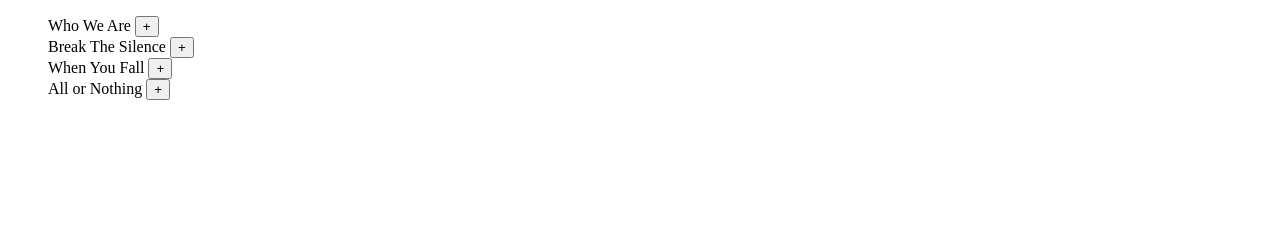
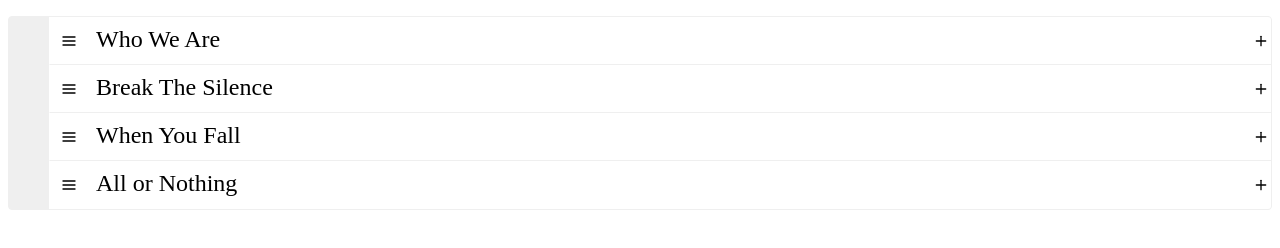
Before and after one commit to Tscheffrey/setlist-composer, a Gatsby site: page / in a window 1280 px wide. Built offline with nearby package versions, Linux system fonts and the light colour scheme; Gatsby itself is replaced by a stand-in of ours.

Commit message:
basic setup

```diff
--- a/package.json
+++ b/package.json
@@ -9,7 +9,9 @@
     "gatsby-link": "^1.6.46",
     "gatsby-plugin-react-helmet": "^2.0.11",
     "gatsby-plugin-styled-components": "^2.0.11",
+    "polished": "^1.9.3",
     "react-helmet": "^5.2.0",
+    "react-icons": "^3.0.5",
     "react-sortable-hoc": "^0.8.3",
     "shortid": "^2.2.12",
     "styled-components": "^3.4.2"
--- a/src/components/ListItem.js
+++ b/src/components/ListItem.js
@@ -1,12 +1,64 @@
 import React, {Component} from 'react';
-import styled from 'styled-components'
+import styled from 'styled-components';
+import { ellipsis } from 'polished'
+import { FiPlus, FiMenu, } from 'react-icons/fi';
 
-const Container = styled.div`
+const Container = styled.li`
+  list-style-type: none;
+  margin: 0;
   cursor: grab;
+  background: white;
+  border: 1px solid transparent;
+  border-bottom-color: #efefef;
+  width: 100%;
+  display: flex;
+  padding: 8px 4px;
+  user-select: none;
+  &:last-child {
+    border-bottom-color: transparent;
+  }
 `
 
-const AddButton = styled.button`
+const Button = styled.div`
   cursor: pointer;
+  height: 30px;
+  width: 30px;
+  display: flex;
+  align-items: center;
+  justify-content: center;
+  flex-shrink: 0;
+`
+
+const AddButton = Button.extend`
+
+`
+
+const DragHandleWrapper = styled.div`
+  height: 30px;
+  width: 30px;
+  display: flex;
+  align-items: center;
+  justify-content: center;
+  flex-shrink: 0;
+`
+
+const Title = styled.span`
+  font-size: 24px;
+  ${ellipsis()}
+`
+
+const FlexibleSpacer = styled.div`
+  height: 10px;
+  width: auto;
+  flex-grow: 999999999;
+`
+
+const FixedSpacer = styled.div`
+  height: 10px;
+  ${'' /* background: red; */}
+  flex-grow: 0;
+  flex-shrink: 0;
+  width: ${props => props.width  ? props.width : 8 }px;
 `
 
 class ListItem extends React.Component {
@@ -17,8 +69,15 @@ class ListItem extends React.Component {
   render(){
     return(
       <Container>
-        {this.props.item.title + ' '}
-        <AddButton>+</AddButton>
+        <DragHandleWrapper>
+          <FiMenu/>
+        </DragHandleWrapper>
+        <FixedSpacer width={12}/>
+        <Title>{this.props.item.title}</Title>
+        <FlexibleSpacer/>
+        <AddButton>
+          <FiPlus/>
+        </AddButton>
       </Container>
     )
   }
--- a/src/layouts/index.css
+++ b/src/layouts/index.css
@@ -5,6 +5,8 @@ html {
 }
 body {
   margin: 0;
+  padding: 0;
+  font-family: sans-serif;
 }
 article,
 aside,
@@ -198,7 +200,6 @@ html {
 }
 body {
   color: hsla(0, 0%, 0%, 0.8);
-  font-family: georgia, serif;
   font-weight: normal;
   word-wrap: break-word;
   font-kerning: normal;
--- a/src/pages/index.js
+++ b/src/pages/index.js
@@ -3,18 +3,26 @@ import Link from 'gatsby-link'
 import {SortableContainer, SortableElement, arrayMove} from 'react-sortable-hoc';
 import ListItem from '../components/ListItem'
 import Shortid from 'shortid'
+import styled from 'styled-components';
 
 const SortableItem = SortableElement(({value}) =>
   <ListItem item={value} />
 );
 
+const SortableListContainer = styled.ul`
+  background: #efefef;
+  border: 1px solid #efefef;
+  border-radius: 4px;
+  overflow: hidden;
+`
+
 const SortableList = SortableContainer(({items}) => {
   return (
-    <ul>
+    <SortableListContainer>
       {items.map((item, index) => (
         <SortableItem key={item.key} index={index} value={item} />
       ))}
-    </ul>
+    </SortableListContainer>
   );
 });
 
@@ -46,7 +54,7 @@ class SortableComponent extends React.Component {
     });
   };
   render() {
-    return <SortableList items={this.state.items} onSortEnd={this.onSortEnd} />;
+    return <SortableList lockAxis='y' items={this.state.items} onSortEnd={this.onSortEnd} />;
   }
 }
 
```
Also changed, not shown: src/util/media.js (added, +36 -0 lines), 1 other file.
